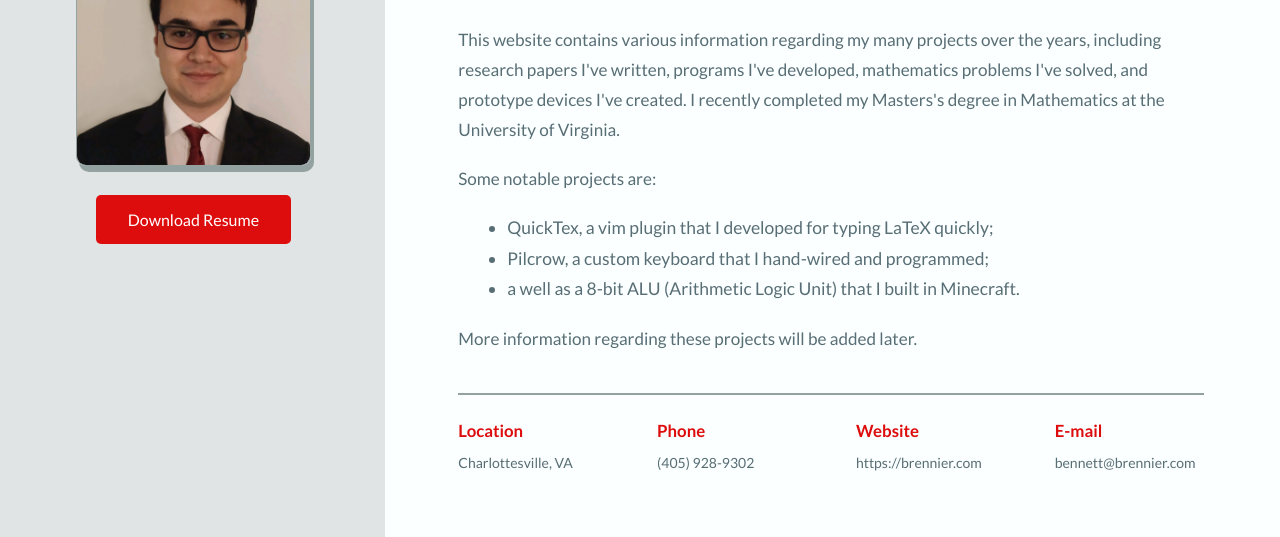
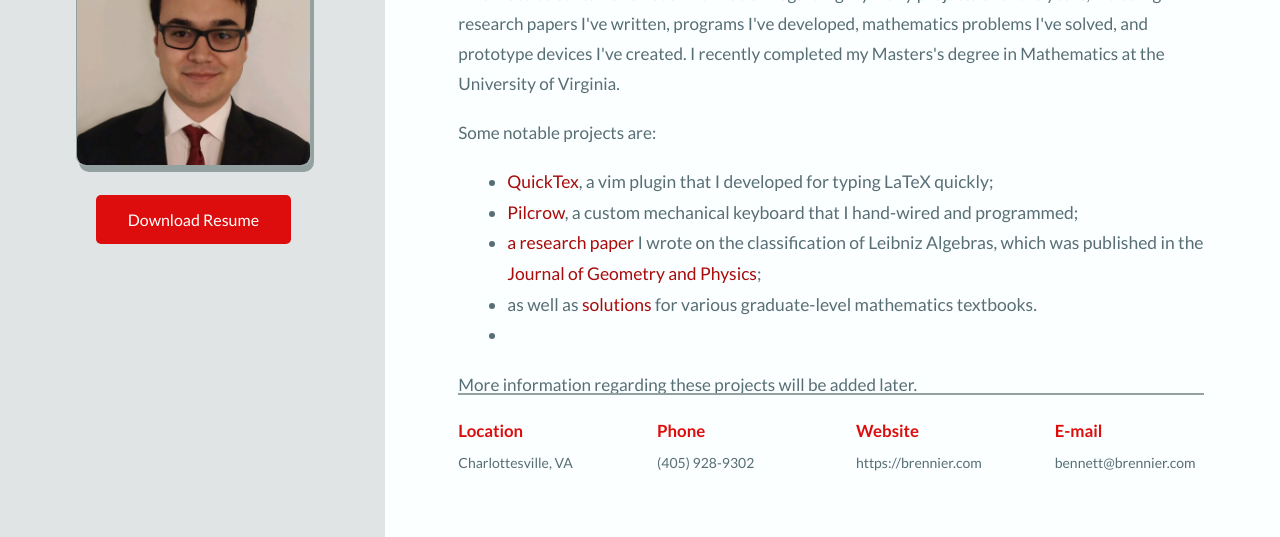
Before and after one commit to brennier/brennier.com, a plain HTML site: page index.html in a window 1280 px wide. Shown: the part 263-800 px from the top of the page. Drawn offline with nearby package versions, Linux system fonts and the light colour scheme.

Commit message:
Update index.html

```diff
--- a/index.html
+++ b/index.html
@@ -101,10 +101,10 @@
                                             <p>
                                                Some notable projects are:
                                                <ul>
-                                                   <li>QuickTex, a vim plugin that I developed for typing LaTeX quickly;</li>
-                                                   <li>Pilcrow,
-                                                       a custom keyboard that I hand-wired and programmed;</li>
-                                                   <li>a well as a 8-bit ALU (Arithmetic Logic Unit) that I built in Minecraft.</li>
+                                                   <li><a href="https://github.com/brennier/quicktex">QuickTex</a>, a vim plugin that I developed for typing LaTeX quickly;</li>
+                                                   <li><a href="https://www.reddit.com/r/MechanicalKeyboards/comments/5q6vrp/photos_first_build_never_even_soldered_before/">Pilcrow</a>, a custom mechanical keyboard that I hand-wired and programmed;</li>
+                                                   <li><a href="https://arxiv.org/abs/1710.08141">a research paper</a> I wrote on the classification of Leibniz Algebras, which was published in the <a href="https://www.sciencedirect.com/science/article/pii/S0393044018302031?via%3Dihub">Journal of Geometry and Physics</a>;</li>
+                                                   <li>as well as <a href="https://github.com/brennier/math-problems">solutions</a> for various graduate-level mathematics textbooks.<li>
                                                </ul>
                                             </p>
                                             <p>
```
